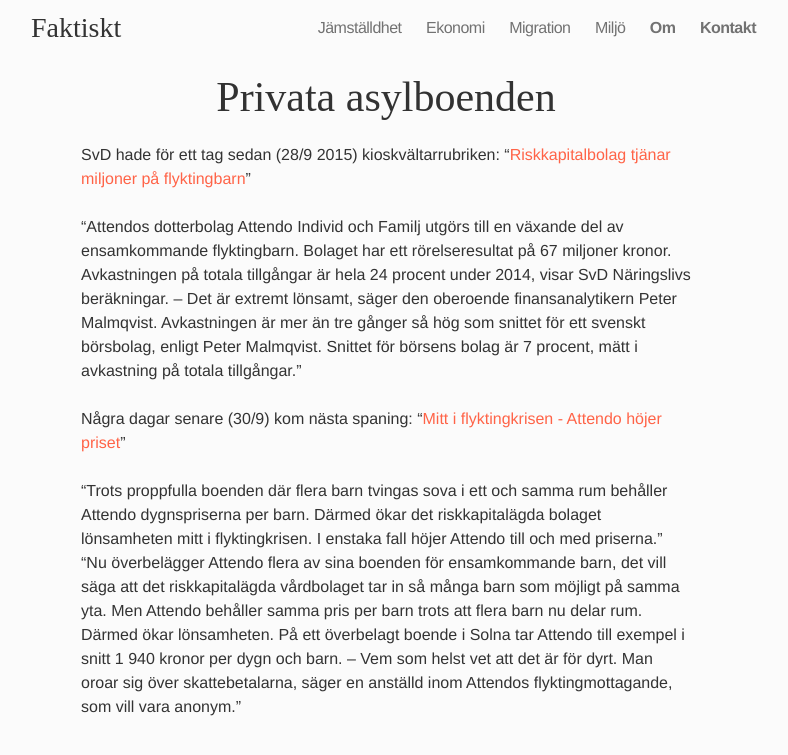
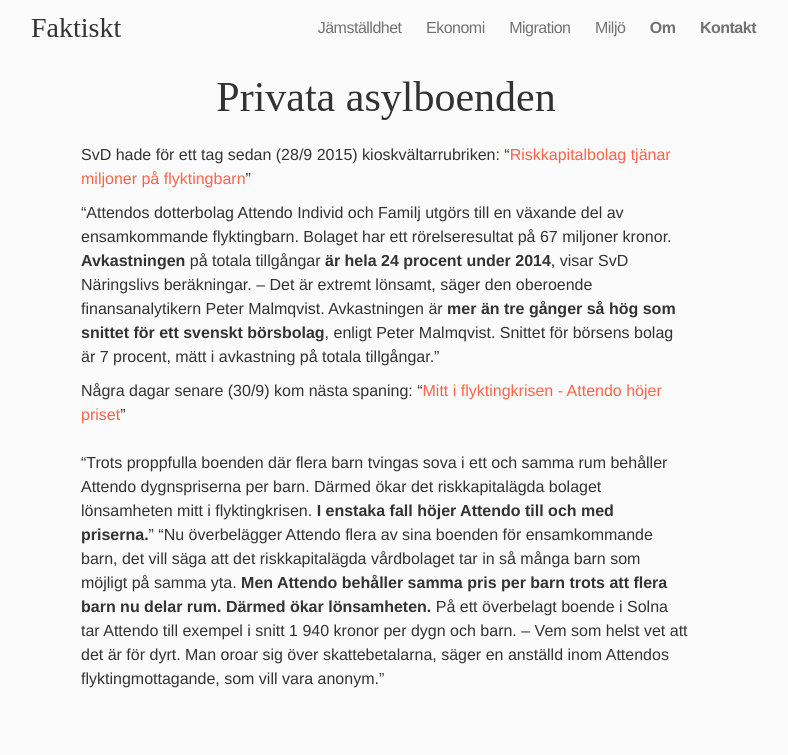
Before and after one commit to frigolitvarulv/faktiskt.github.io, a Jekyll site: the page built from ekonomi/valfrihet-gynnar-alla/privata-asylboenden.md, in a window 1280 px wide. Shown: the top 755 px of the page, without its empty margins (254-1042 px from the left). Built offline with Jekyll 4.4.1, drawn with Linux system fonts in a browser that asks for light colours; nearby versions of some CDN libraries; Markdown is read by kramdown in place of the engine named in the settings.

Commit message:
Updated privata-asylboenden.md

```diff
--- a/ekonomi/valfrihet-gynnar-alla/privata-asylboenden.md
+++ b/ekonomi/valfrihet-gynnar-alla/privata-asylboenden.md
@@ -7,6 +7,9 @@
 
 
 
-SvD hade för ett tag sedan (28/9 2015) kioskvältarrubriken: "[Riskkapitalbolag tjänar miljoner på flyktingbarn](http://www.svd.se/flyktingbarn-lukrativ-marknad/om/den-lonsamma-asylmarknaden)" <br><br> "Attendos dotterbolag Attendo Individ och Familj utgörs till en växande del av ensamkommande flyktingbarn. Bolaget har ett rörelseresultat på 67 miljoner kronor. Avkastningen på totala tillgångar är hela 24 procent under 2014, visar SvD Näringslivs beräkningar. – Det är extremt lönsamt, säger den oberoende finansanalytikern Peter Malmqvist. Avkastningen är mer än tre gånger så hög som snittet för ett svenskt börsbolag, enligt Peter Malmqvist. Snittet för börsens bolag är 7 procent, mätt i avkastning på totala tillgångar."
-<br><br>
-Några dagar senare (30/9) kom nästa spaning: "[Mitt i flyktingkrisen - Attendo höjer priset](http://www.svd.se/mitt-i-flyktingkrisen--asylboende-hojer-priset/om/den-lonsamma-asylmarknaden)" <br><br>"Trots proppfulla boenden där flera barn tvingas sova i ett och samma rum behåller Attendo dygnspriserna per barn. Därmed ökar det riskkapitalägda bolaget lönsamheten mitt i flyktingkrisen. I enstaka fall höjer Attendo till och med priserna." "Nu överbelägger Attendo flera av sina boenden för ensamkommande barn, det vill säga att det riskkapitalägda vårdbolaget tar in så många barn som möjligt på samma yta. Men Attendo behåller samma pris per barn trots att flera barn nu delar rum. Därmed ökar lönsamheten. På ett överbelagt boende i Solna tar Attendo till exempel i snitt 1 940 kronor per dygn och barn. – Vem som helst vet att det är för dyrt. Man oroar sig över skattebetalarna, säger en anställd inom Attendos flyktingmottagande, som vill vara anonym."
+
+SvD hade för ett tag sedan (28/9 2015) kioskvältarrubriken: "[Riskkapitalbolag tjänar miljoner på flyktingbarn](http://www.svd.se/flyktingbarn-lukrativ-marknad/om/den-lonsamma-asylmarknaden)"
+
+"Attendos dotterbolag Attendo Individ och Familj utgörs till en växande del av ensamkommande flyktingbarn. Bolaget har ett rörelseresultat på 67 miljoner kronor. **Avkastningen** på totala tillgångar **är hela 24 procent under 2014**, visar SvD Näringslivs beräkningar. – Det är extremt lönsamt, säger den oberoende finansanalytikern Peter Malmqvist. Avkastningen är **mer än tre gånger så hög som snittet för ett svenskt börsbolag**, enligt Peter Malmqvist. Snittet för börsens bolag är 7 procent, mätt i avkastning på totala tillgångar."
+
+Några dagar senare (30/9) kom nästa spaning: "[Mitt i flyktingkrisen - Attendo höjer priset](http://www.svd.se/mitt-i-flyktingkrisen--asylboende-hojer-priset/om/den-lonsamma-asylmarknaden)" <br><br>"Trots proppfulla boenden där flera barn tvingas sova i ett och samma rum behåller Attendo dygnspriserna per barn. Därmed ökar det riskkapitalägda bolaget lönsamheten mitt i flyktingkrisen. **I enstaka fall höjer Attendo till och med priserna.**" "Nu överbelägger Attendo flera av sina boenden för ensamkommande barn, det vill säga att det riskkapitalägda vårdbolaget tar in så många barn som möjligt på samma yta. **Men Attendo behåller samma pris per barn trots att flera barn nu delar rum. Därmed ökar lönsamheten.** På ett överbelagt boende i Solna tar Attendo till exempel i snitt 1 940 kronor per dygn och barn. – Vem som helst vet att det är för dyrt. Man oroar sig över skattebetalarna, säger en anställd inom Attendos flyktingmottagande, som vill vara anonym."
```
